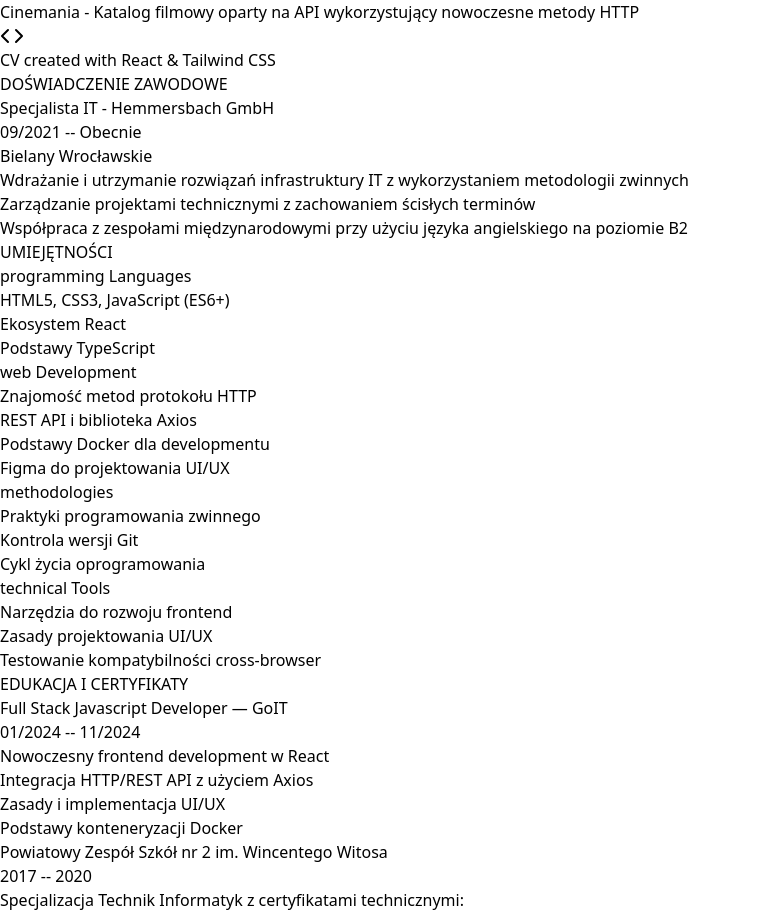
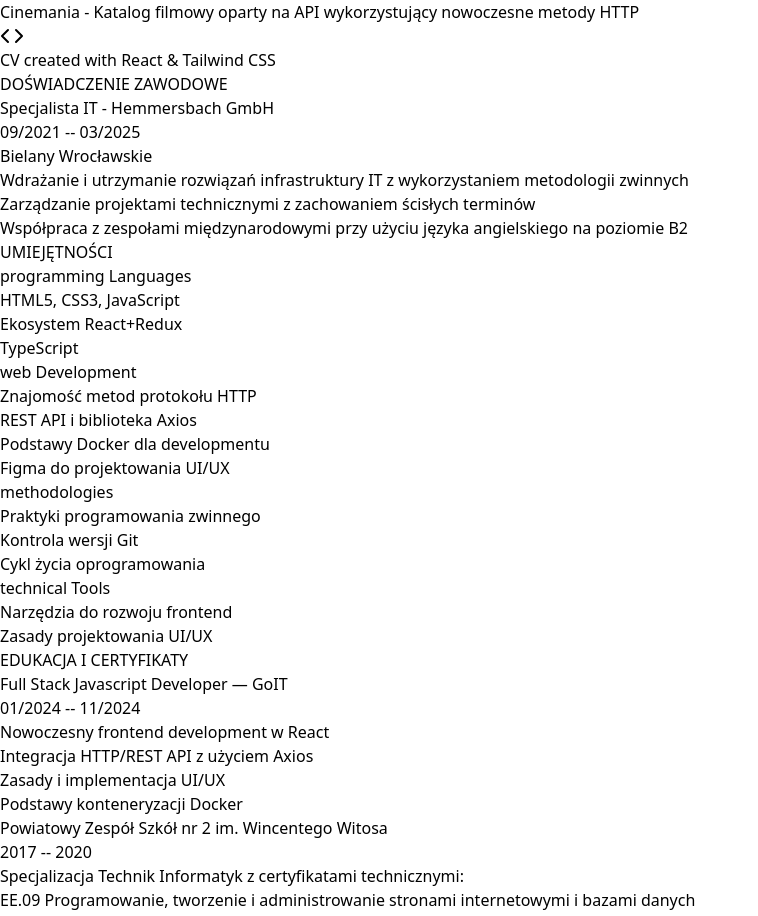
Before and after one commit to MaciejBratko/modern-cv, a React (Vite) app: page / in a window 1280 px wide. Shown: the part 1664-2580 px from the top of the page, without its empty margins (0-758 px from the left). Built offline with nearby package versions, Linux system fonts and the light colour scheme.

Commit message:
Update cvData.js

```diff
--- a/src/data/cvData.js
+++ b/src/data/cvData.js
@@ -36,7 +36,7 @@ const cvData = {
   workExperience: [
     {
       title: "Specjalista IT - Hemmersbach GmbH",
-      period: "09/2021 -- Obecnie",
+      period: "09/2021 -- 03/2025",
       location: "Bielany Wrocławskie",
       responsibilities: [
         "Wdrażanie i utrzymanie rozwiązań infrastruktury IT z wykorzystaniem metodologii zwinnych",
@@ -47,9 +47,9 @@ const cvData = {
   ],
   skills: {
     programmingLanguages: [
-      "HTML5, CSS3, JavaScript (ES6+)",
-      "Ekosystem React",
-      "Podstawy TypeScript",
+      "HTML5, CSS3, JavaScript",
+      "Ekosystem React+Redux",
+      "TypeScript",
     ],
     webDevelopment: [
       "Znajomość metod protokołu HTTP",
@@ -65,7 +65,6 @@ const cvData = {
     technicalTools: [
       "Narzędzia do rozwoju frontend",
       "Zasady projektowania UI/UX",
-      "Testowanie kompatybilności cross-browser",
     ],
   },
   education: [
```
